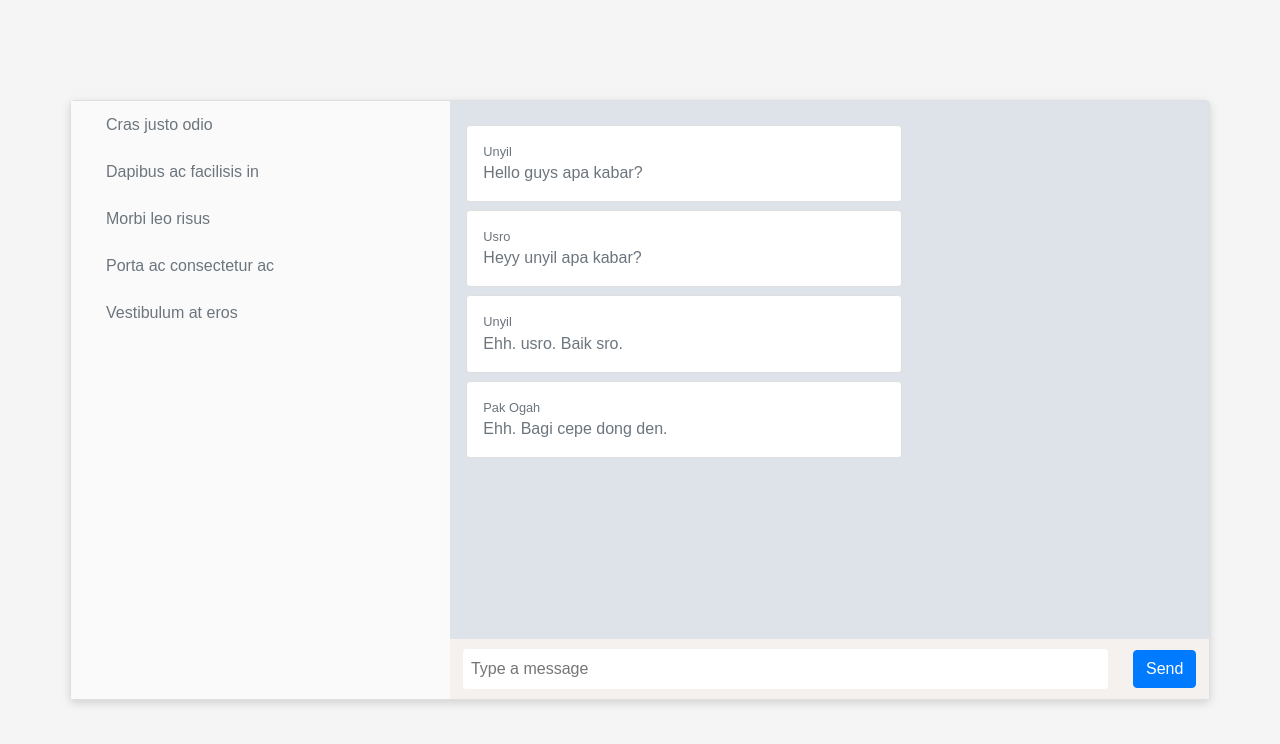
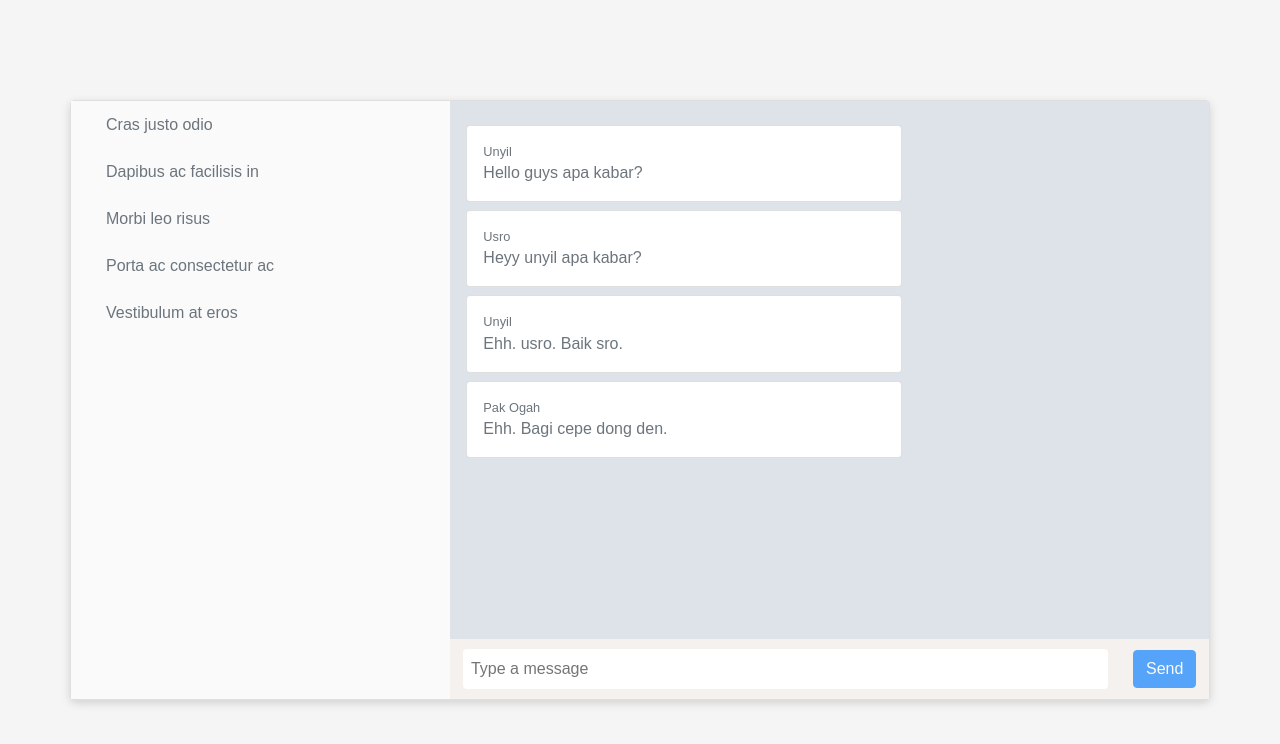
Before and after one commit to mikqi/learn-react-firebase, a React (Create React App) app: page / in a window 1280 px wide. Shown: the top 744 px of the page. Built offline with nearby package versions, Linux system fonts and the light colour scheme.

Commit message:
[add] method for sendMesssage

```diff
--- a/src/components/Container.js
+++ b/src/components/Container.js
@@ -32,6 +32,27 @@ const dummyChat = [
 ]
 
 export default class Container extends Component {
+  state = {
+    name: 'Unyil',
+    message: ''
+  }
+
+  constructor(props) {
+    super(props)
+    this.onMessageChange = this.onMessageChange.bind(this)
+    this.onSendMessage = this.onSendMessage.bind(this)
+  }
+
+  onMessageChange(el) {
+    const message = el.target.value
+    this.setState({ message })
+    console.log(this.state)
+  }
+
+  onSendMessage() {
+    console.log(this.state)
+  }
+
   render() {
     return (
       <div style={styles.centerCenter}>
@@ -44,7 +65,11 @@ export default class Container extends Component {
               background: '#dee3e9'
             }}>
               <MessagesContainer listMessages={dummyChat} />
-              <SendContainer />
+              <SendContainer
+                onMessageChange={this.onMessageChange}
+                onSendMessage={this.onSendMessage}
+                isMessage={this.state.message.length === 0}
+                />
             </div>
           </div>
         </div>
--- a/src/components/SendContainer.js
+++ b/src/components/SendContainer.js
@@ -1,11 +1,29 @@
 import React, {Component} from 'react';
 
 export default class SendContainer extends Component {
+  constructor(props) {
+    super(props)
+  }
+
   render() {
     return (
-      <div class="d-flex position-absolute justify-content-around align-items-center" style={{'width': '100%', height: '10%', background: '#f5f1ee', bottom: 0}} >
-        <input className="p-2 border-0 rounded-top rounded-bottom" type="text" style={{width: '85%', outline: 'none'}} placeholder="Type a message"/>
-        <button type="button" className="btn btn-primary">Send</button>
+      <div
+        className="d-flex position-absolute justify-content-around align-items-center"
+        style={{'width': '100%', height: '10%', background: '#f5f1ee', bottom: 0}}
+      >
+        <input
+          className="p-2 border-0 rounded-top rounded-bottom"
+          type="text"
+          style={{width: '85%', outline: 'none'}}
+          placeholder="Type a message"
+          onChange={this.props.onMessageChange}
+          />
+        <button
+          disabled={this.props.isMessage}
+          onClick={this.props.onSendMessage}
+          type="button"
+          className="btn btn-primary"
+          >Send</button>
       </div>
     );
   }
```
